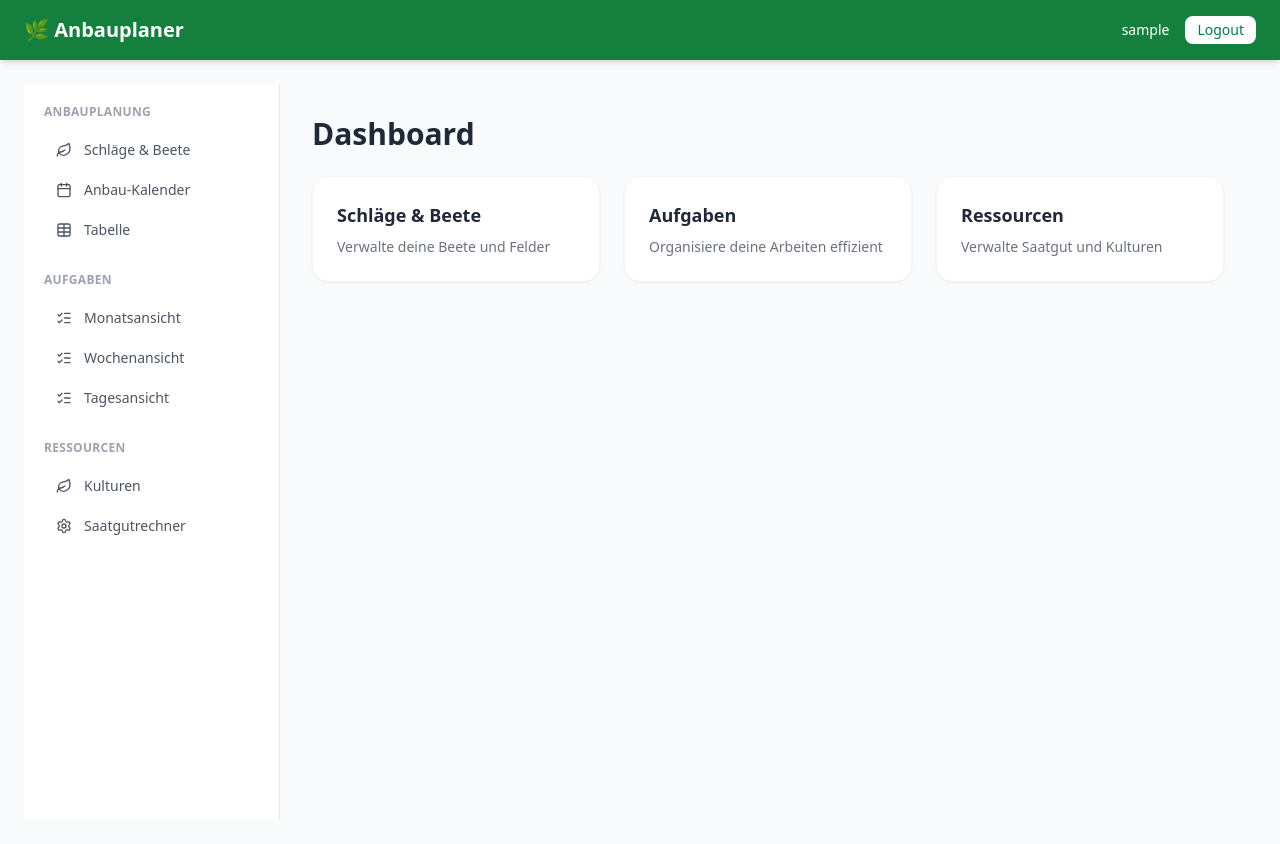
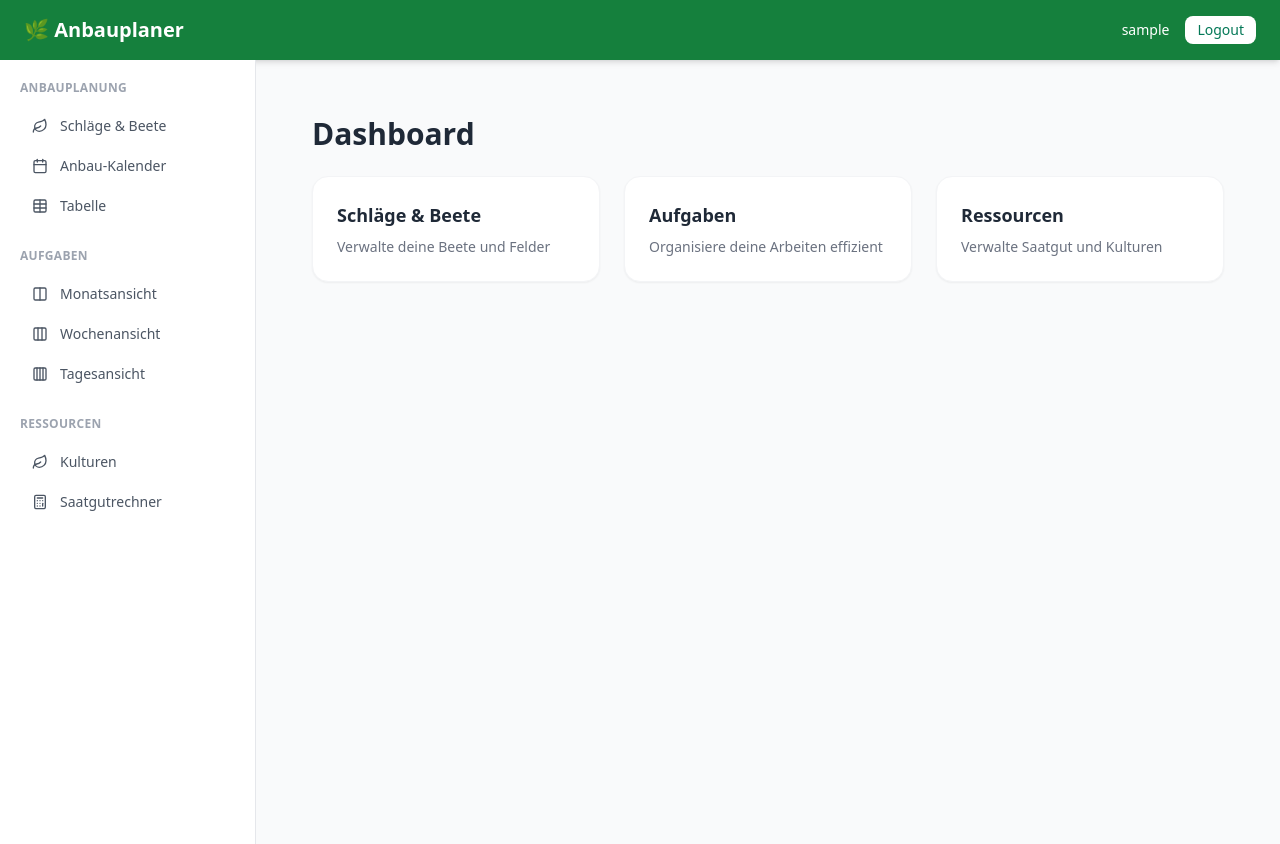
Before and after one commit to Jo-bot86/turbo-grow, a React app: page /dashboard in a window 1280 px wide. Built offline with nearby package versions, Linux system fonts and the light colour scheme; no server answers; sample sign-in values are in the browser's storage; the HTML template or start-up script is replaced by a standard one.

Commit message:
Anpassung am Layout

```diff
--- a/src/components/Switch.tsx
+++ b/src/components/Switch.tsx
@@ -5,6 +5,7 @@ import {ProtectedRoute} from "./ProtectedRoute";
 import AppLayout from "./layout/AppLayout";
 import { Route, Routes } from "react-router";
 import DashboardPage from "./pages/DashboardPage";
+import PlantList from "./pages/plant/PlantList";
 
 export default function Switch() {
     return (
@@ -22,5 +23,15 @@ export default function Switch() {
                     </ProtectedRoute>
                 }
             />
+            <Route
+                path="/dashboard/kulturen"
+                element={
+                    <ProtectedRoute>
+                        <AppLayout>
+                            <PlantList/>
+                        </AppLayout>
+                    </ProtectedRoute>
+                }
+            />
         </Routes>);
 }
--- a/src/components/layout/AppLayout.tsx
+++ b/src/components/layout/AppLayout.tsx
@@ -1,5 +1,6 @@
 import { useAuth } from "../../context/AuthContext";
 import Navbar from "./Navbar";
+import Sidebar from "./Sidebar";
 
 export default function AppLayout({ children }: { children: React.ReactNode }) {
     const { user, logout } = useAuth();
@@ -7,7 +8,10 @@ export default function AppLayout({ children }: { children: React.ReactNode }) {
     return (
         <div className="min-h-screen flex flex-col bg-gray-50">
             <Navbar user={user} logout={logout} />
-            <main className="flex-grow p-6">{children}</main>
+            <div className="flex flex-1">
+                <Sidebar />
+                <main className="flex-grow p-6">{children}</main>
+            </div>
         </div>
     );
 }
--- a/src/components/layout/Sidebar.tsx
+++ b/src/components/layout/Sidebar.tsx
@@ -1,6 +1,6 @@
 import { useState } from "react";
 import { Link, useLocation } from "react-router";
-import { Menu, X, Calendar, Table, Leaf, ListChecks, Settings } from "lucide-react";
+import { Menu, X, Calendar, Table, Leaf, Calculator, Columns2, Columns3, Columns4 } from "lucide-react";
 
 export default function Sidebar() {
     const [sidebarOpen, setSidebarOpen] = useState(false);
@@ -18,16 +18,16 @@ export default function Sidebar() {
         {
             title: "Aufgaben",
             links: [
-                { label: "Monatsansicht", path: "/dashboard/aufgaben/monat", icon: <ListChecks className="w-4 h-4" /> },
-                { label: "Wochenansicht", path: "/dashboard/aufgaben/woche", icon: <ListChecks className="w-4 h-4" /> },
-                { label: "Tagesansicht", path: "/dashboard/aufgaben/tag", icon: <ListChecks className="w-4 h-4" /> },
+                { label: "Monatsansicht", path: "/dashboard/aufgaben/monat", icon: <Columns2   className="w-4 h-4" /> },
+                { label: "Wochenansicht", path: "/dashboard/aufgaben/woche", icon: <Columns3 className="w-4 h-4" /> },
+                { label: "Tagesansicht", path: "/dashboard/aufgaben/tag", icon: <Columns4 className="w-4 h-4" /> },
             ],
         },
         {
             title: "Ressourcen",
             links: [
                 { label: "Kulturen", path: "/dashboard/kulturen", icon: <Leaf className="w-4 h-4" /> },
-                { label: "Saatgutrechner", path: "/dashboard/saatgut", icon: <Settings className="w-4 h-4" /> },
+                { label: "Saatgutrechner", path: "/dashboard/saatgut", icon: <Calculator  className="w-4 h-4" /> },
             ],
         },
     ];
--- a/src/components/pages/DashboardPage.tsx
+++ b/src/components/pages/DashboardPage.tsx
@@ -1,9 +1,8 @@
-import Sidebar from "../layout/Sidebar";
 
 export default function DashboardPage() {
     return (
         <div className="flex h-[calc(100vh-4rem)] bg-gray-50">
-            <Sidebar />
+
 
             <main className="flex-1 p-8 ml-0 transition-all">
                 <h1 className="text-3xl font-bold text-gray-800 mb-6">Dashboard</h1>
--- /dev/null
+++ b/src/components/pages/plant/PlantList.tsx
@@ -0,0 +1,10 @@
+export default function PlantList() {
+
+    return (
+        <div className="flex h-[calc(100vh-4rem)] bg-gray-50">
+            <main className="flex-1 p-8 ml-0 transition-all">
+                <h1 className="text-3xl font-bold text-gray-800 mb-6">PlantList</h1>
+            </main>
+        </div>
+    )
+}
--- a/src/context/AuthContext.tsx
+++ b/src/context/AuthContext.tsx
@@ -29,7 +29,11 @@ export const AuthProvider = ({children}: { children: ReactNode }) => {
 
 
     // @ts-ignore
-    const register = useCallback(async (data: RegisterRequest) => await authService.register(data),[]);
+    const register = useCallback(async (data: RegisterRequest) => {
+        localStorage.removeItem("token");
+        localStorage.removeItem("user")
+        return await authService.register(data)
+    },[]);
 
     const login = useCallback(async (data: LoginRequest) => {
         const receivedData = await authService.login(data);
```
